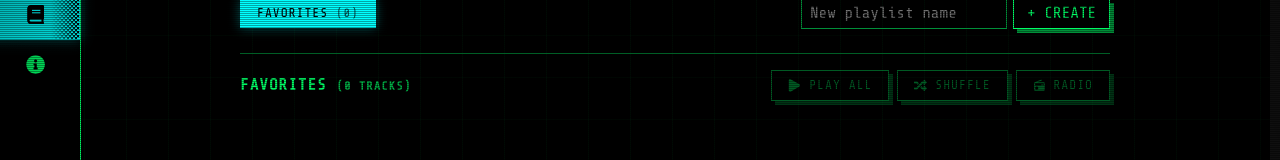
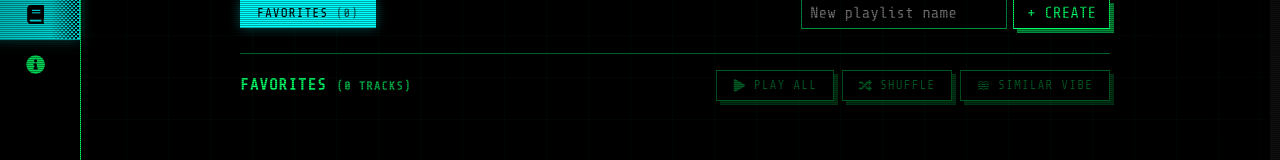
Before and after one commit to levmetal/PLAYERSOUND, a Next.js app: page /library in a window 1280 px wide. Shown: the part 175-335 px from the top of the page. Built offline with nearby package versions, Linux system fonts and the light colour scheme; a web font is replaced by a local one.

Commit message:
feat(copy): call discovery "similar vibe" instead of radio

```diff
--- a/components/modal.jsx
+++ b/components/modal.jsx
@@ -5,14 +5,14 @@ import GlobePanel from '../components/globePanel'
 import QueuePanel from '../components/queuePanel'
 import { useNowPlaying } from '../context/nowPlayingContext'
 import { FaTimes, FaChevronDown, FaChevronUp } from 'react-icons/fa'
-import { MdRadio } from 'react-icons/md'
+import { MdWaves } from 'react-icons/md'
 
 // Matches the console-out/backdrop-out keyframe durations in player.module.css —
 // keeps the expanded console on screen long enough to play its own ease-in
 // exit before it collapses into the mini-player (or goes away on stop).
 const CLOSE_ANIMATION_MS = 200
 
-const SOURCE_PREFIX = { search: 'SEARCH', playlist: 'PLAYLIST', radio: 'RADIO', tag: 'TAG' }
+const SOURCE_PREFIX = { search: 'SEARCH', playlist: 'PLAYLIST', radio: 'SIMILAR VIBE', tag: 'VIBE' }
 const pad2 = (n) => String(n).padStart(2, '0')
 
 // "NOW PLAYING // PLAYLIST: FAVORITES // TRK 03/12" for a queue, the plain
@@ -134,18 +134,18 @@ const Modal = ({ item, expanded, onMinimize, onExpand, onStop }) => {
                                 onClick={() => setRadio(!radio.enabled)}
                                 disabled={radio.status === 'unavailable'}
                                 aria-pressed={radio.enabled}
-                                aria-label="Radio"
+                                aria-label="Autoplay similar vibe"
                                 title={radio.status === 'unavailable'
-                                    ? "Radio isn't available on this server"
-                                    : radio.enabled ? 'Radio on: similar tracks play when your queue ends' : 'Radio off: playback stops when your queue ends'}
+                                    ? "Similar vibe isn't available on this server"
+                                    : radio.enabled ? 'Autoplay on: tracks with a similar vibe play when your queue ends' : 'Autoplay off: playback stops when your queue ends'}
                             >
-                                <MdRadio aria-hidden="true" />
+                                <MdWaves aria-hidden="true" />
                             </button>
                             {radioHint && (
                                 <div className={`${styles.radioHint} hud-frame`} role="note">
                                     <p>
-                                        Radio is on: when your queue ends, similar tracks keep playing,
-                                        each showing why it was picked. Turn it off here anytime.
+                                        Autoplay is on: when your queue ends, tracks with a similar vibe
+                                        keep playing, each showing why it was picked. Turn it off here anytime.
                                     </p>
                                     <button type="button" onClick={dismissRadioHint}>Got it</button>
                                 </div>
@@ -173,7 +173,7 @@ const Modal = ({ item, expanded, onMinimize, onExpand, onStop }) => {
                     {handoff && !notice && (
                         <div className={styles.handoff}>
                             <span>{handoff}</span>
-                            <button type="button" onClick={() => setRadio(false)}>Turn off</button>
+                            <button type="button" onClick={() => setRadio(false)}>Stop autoplay</button>
                             <button type="button" onClick={dismissHandoff} aria-label="Dismiss">
                                 <FaTimes aria-hidden="true" />
                             </button>
--- a/components/player.jsx
+++ b/components/player.jsx
@@ -6,7 +6,7 @@ import { useSoundContext, useDispatchContext } from "../context/libraryContext/l
 import usePlaybackEngine from "../hooks/usePlaybackEngine";
 import { useNowPlaying } from "../context/nowPlayingContext";
 import MarqueeText from './marqueeText';
-import { MdRadio } from 'react-icons/md';
+import { MdWaves } from 'react-icons/md';
 import resolveTrack from "../core/track/resolveTrack";
 
 // Purely decorative — a neon VU-meter bar-graph. Not driven by real audio
@@ -53,7 +53,7 @@ const Player = ({ item }) => {
     const sounds = useSoundContext();
     const dispatch = useDispatchContext();
     const onEndedRef = useRef(() => {});
-    const { next, finished, like, reportTime, prev, nextItem, prevItem, skipUnplayable, current, radio, tags, startTagRadio } = useNowPlaying();
+    const { next, finished, like, reportTime, prev, nextItem, prevItem, skipUnplayable, current, radio, tags, startTagRadio, source } = useNowPlaying();
     // Every suggested track says why it's playing (Last.fm data, hence the link).
     const reason = current?.video.id === item.id && current.origin === 'radio' ? current.reason : null;
     // With radio on, say up front when this track can't seed it.
@@ -295,19 +295,20 @@ const Player = ({ item }) => {
                     <MarqueeText text={item.title} className={styles.player__title} />
                     {reason && (
                         <p className={styles.reasonLine}>
-                            <MdRadio aria-hidden="true" />
+                            <MdWaves aria-hidden="true" />
                             <span className={styles.reasonLine__text}>
-                                {reason.seed ? `Similar to ${reason.seed}` : 'From radio'}
+                                {reason.seed ? `Similar vibe to ${reason.seed}` : source?.type === 'tag' ? `Vibe: ${source.label}` : 'Similar vibe'}
                                 {reason.sharedTags.length > 0 && ` · ${reason.sharedTags.join(', ')}`}
                             </span>
                             <a href="https://www.last.fm" target="_blank" rel="noreferrer">Last.fm</a>
                         </p>
                     )}
                     {tags.length > 0 && (
-                        <ul className={styles.tagChips} aria-label="Tags from Last.fm">
+                        <ul className={styles.tagChips} aria-label="More like these tags, from Last.fm">
+                            <li className={styles.tagChips__label} aria-hidden="true">More like:</li>
                             {tags.slice(0, MAX_TAG_CHIPS).map((tag) => (
                                 <li key={tag}>
-                                    <button type="button" onClick={() => startTagRadio(tag)} title={`Start ${tag} radio`}>
+                                    <button type="button" onClick={() => startTagRadio(tag)} title={`Play more ${tag}`}>
                                         {tag}
                                     </button>
                                 </li>
--- a/components/queuePanel.jsx
+++ b/components/queuePanel.jsx
@@ -1,6 +1,6 @@
 import { useEffect, useState } from "react"
 import { FaPlay, FaPlus } from 'react-icons/fa'
-import { MdRadio } from 'react-icons/md'
+import { MdWaves } from 'react-icons/md'
 import styles from '../styles/player.module.css'
 import { useNowPlaying } from '../context/nowPlayingContext'
 import { discover } from '../utils/discoverClient'
@@ -9,8 +9,8 @@ import resolveTrack from '../core/track/resolveTrack'
 const LASTFM = <a href="https://www.last.fm" target="_blank" rel="noreferrer">Last.fm</a>
 
 // Under the expanded player's faceplate (hidden in the mini-player). With
-// radio on, the suggestions already are the similar tracks, so it lists what
-// plays next; with radio off it offers similar tracks on request instead.
+// autoplay on, the suggestions already are the similar-vibe tracks, so it
+// lists what plays next; with it off it offers them on request instead.
 const QueuePanel = ({ item }) => {
     const { upNext, radio, jumpTo } = useNowPlaying()
 
@@ -22,7 +22,7 @@ const QueuePanel = ({ item }) => {
             <h3 className={styles.queuePanel__title}>Up next</h3>
             {user.length === 0 && suggested.length === 0 && (
                 <p className={styles.queuePanel__empty}>
-                    {radio.loading ? 'Finding similar tracks…' : radio.status === 'exhausted' ? 'Radio ran out of new tracks.' : 'Nothing queued.'}
+                    {radio.loading ? 'Finding tracks with a similar vibe…' : radio.status === 'exhausted' ? 'No more tracks with this vibe right now.' : 'Nothing queued.'}
                 </p>
             )}
             {user.length > 0 && (
@@ -38,7 +38,7 @@ const QueuePanel = ({ item }) => {
             {suggested.length > 0 && (
                 <>
                     <p className={styles.queuePanel__group}>
-                        <MdRadio aria-hidden="true" /> From radio <span className={styles.queuePanel__credit}>· {LASTFM}</span>
+                        <MdWaves aria-hidden="true" /> Similar vibe <span className={styles.queuePanel__credit}>· {LASTFM}</span>
                     </p>
                     <ol className={styles.queueList}>
                         {suggested.map(({ item: queued, index }) => (
@@ -109,8 +109,8 @@ const SimilarSection = ({ item }) => {
     if (state.status === 'unavailable') return null
 
     return (
-        <section className={styles.queuePanel} aria-label="Similar to this">
-            <h3 className={styles.queuePanel__title}>Similar to this</h3>
+        <section className={styles.queuePanel} aria-label="Similar vibe">
+            <h3 className={styles.queuePanel__title}>Similar vibe</h3>
             {!identified ? (
                 <p className={styles.queuePanel__empty}>We couldn&apos;t identify this song.</p>
             ) : state.status === 'idle' ? (
@@ -118,10 +118,10 @@ const SimilarSection = ({ item }) => {
                     Show similar
                 </button>
             ) : state.status === 'loading' ? (
-                <p className={styles.queuePanel__empty} role="status">Finding similar tracks…</p>
+                <p className={styles.queuePanel__empty} role="status">Finding tracks with a similar vibe…</p>
             ) : state.status === 'error' ? (
                 <p className={styles.queuePanel__empty} role="status">
-                    Couldn&apos;t load similar tracks.{' '}
+                    Couldn&apos;t load tracks with a similar vibe.{' '}
                     <button type="button" className={styles.queuePanel__button} onClick={() => setState({ status: 'loading', candidates: [] })}>Retry</button>
                 </p>
             ) : state.status === 'limited' ? (
@@ -129,7 +129,7 @@ const SimilarSection = ({ item }) => {
                     YouTube is limiting searches right now — try again in {state.minutes} min.
                 </p>
             ) : state.candidates.length === 0 ? (
-                <p className={styles.queuePanel__empty} role="status">No similar tracks found.</p>
+                <p className={styles.queuePanel__empty} role="status">No tracks with a similar vibe found.</p>
             ) : (
                 <>
                     <p className={styles.queuePanel__group}>
--- a/components/soundItem.jsx
+++ b/components/soundItem.jsx
@@ -1,6 +1,6 @@
 import styles from "../styles/soundlist.module.css"
 import { FaPlay, FaHeart, FaRegHeart, FaCheck, FaVolumeUp, FaEllipsisH } from 'react-icons/fa'
-import { MdRadio } from 'react-icons/md'
+import { MdWaves } from 'react-icons/md'
 import { useDispatchContext, usePlaylists, FAVORITES_ID } from "../context/libraryContext/libraryContext"
 import { useNowPlaying } from "../context/nowPlayingContext"
 import { useEffect, useRef, useState } from "react";
@@ -148,7 +148,7 @@ const SoundItem = ({ item, onPlay, showStats = true, highlightStat = null }) =>
     const uploaded = showStats ? formatUploaded(item.uploaded) : null
     const showThumb = Boolean(item.thumbnail) && !thumbFailed
     const menuId = `row-menu-${item.id}`
-    // Radio needs to know the song; only worked out once the menu is open.
+    // Similar vibe needs to know the song; only worked out once the menu is open.
     const identified = menuOpen && resolveTrack(item) !== null
 
     const rowClass = [
@@ -259,7 +259,7 @@ const SoundItem = ({ item, onPlay, showStats = true, highlightStat = null }) =>
                                         disabled={!identified}
                                         aria-describedby={identified ? undefined : `${menuId}-unidentified`}
                                     >
-                                        <MdRadio aria-hidden="true" /> Start radio from this
+                                        <MdWaves aria-hidden="true" /> Find similar vibe
                                     </button>
                                     {!identified && (
                                         <p id={`${menuId}-unidentified`} className={styles.rowMenu__note}>
--- a/context/nowPlayingContext.js
+++ b/context/nowPlayingContext.js
@@ -43,7 +43,7 @@ export function NowPlayingProvider({ children }) {
     const [queue, dispatch] = useReducer(queueReducer, initialQueueState)
     const [expanded, setExpanded] = useState(false)
     const [notice, setNotice] = useState(null)
-    // "Your queue ended — radio from … continues", until the track changes.
+    // "Your queue ended — playing a similar vibe to …", until the track changes.
     const [handoff, setHandoff] = useState(null)
     const [settings, setSettings] = useState(DEFAULT_SETTINGS)
     const settingsLoaded = useRef(false)
@@ -140,7 +140,7 @@ export function NowPlayingProvider({ children }) {
         if (currentItem(before) === currentItem(queue)) return
         elapsedRef.current = 0
         const seed = radioHandoff(before, queue)
-        setHandoff(seed ? `Your queue ended — radio from "${seed}" continues.` : null)
+        setHandoff(seed ? `Your queue ended — playing a similar vibe to "${seed}".` : null)
     }, [queue])
 
     // Starting the track that's already loaded keeps its playback position
--- a/pages/library.jsx
+++ b/pages/library.jsx
@@ -2,7 +2,7 @@ import styles from '../styles/library.module.css'
 import SoundItem from "../components/soundItem";
 import { useRef, useState } from "react";
 import { FaPlay, FaRandom } from "react-icons/fa";
-import { MdRadio } from "react-icons/md";
+import { MdWaves } from "react-icons/md";
 import { usePlaylists, useDispatchContext, FAVORITES_ID } from "../context/libraryContext/libraryContext";
 import { useNowPlaying } from "../context/nowPlayingContext";
 import { toExport, parseImport, mergePlaylists } from "../core/library/exportFormat";
@@ -157,10 +157,10 @@ const Library = () => {
                                 onClick={() => startPlaylistRadio(selectedPlaylist.tracks, selectedPlaylist.name)}
                                 disabled={!canSeedRadio}
                                 title={isEmpty || canSeedRadio
-                                    ? 'Play tracks like the ones in this playlist'
+                                    ? 'Play tracks with a similar vibe to this playlist'
                                     : "We couldn't identify any song in this playlist"}
                             >
-                                <MdRadio aria-hidden="true" /> Radio
+                                <MdWaves aria-hidden="true" /> Similar vibe
                             </button>
                         )}
                     </div>
```
Also changed, not shown: styles/player.module.css (+8 -0 lines).
